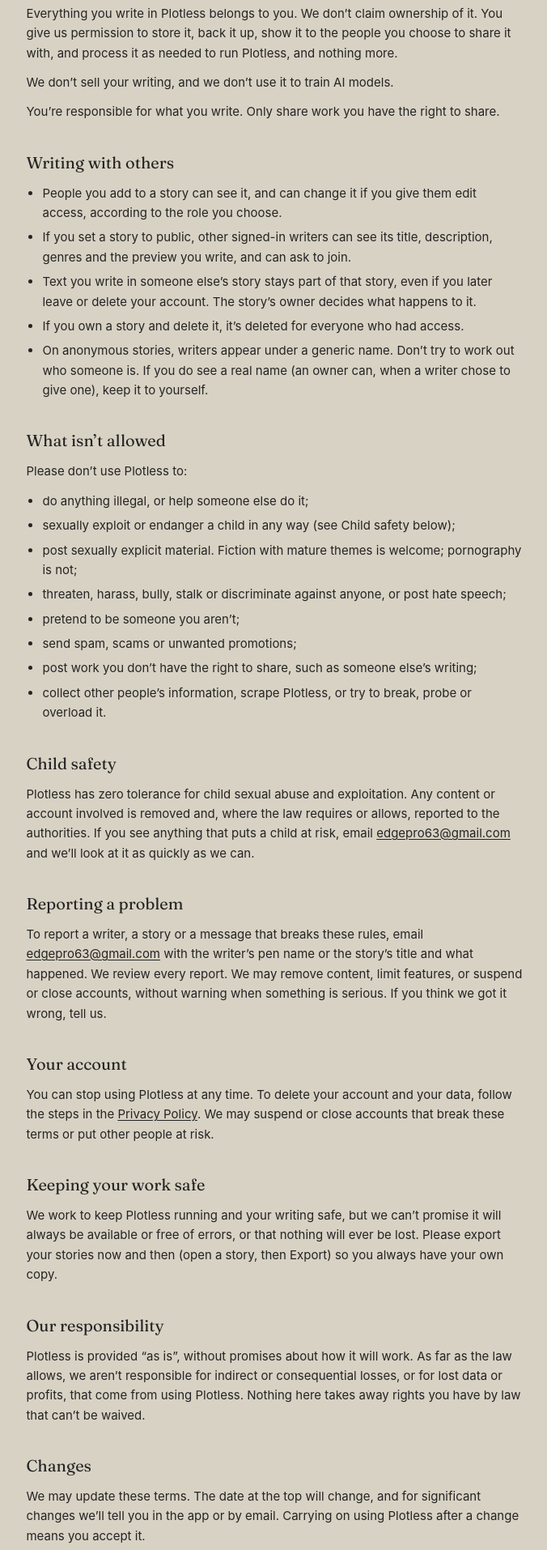
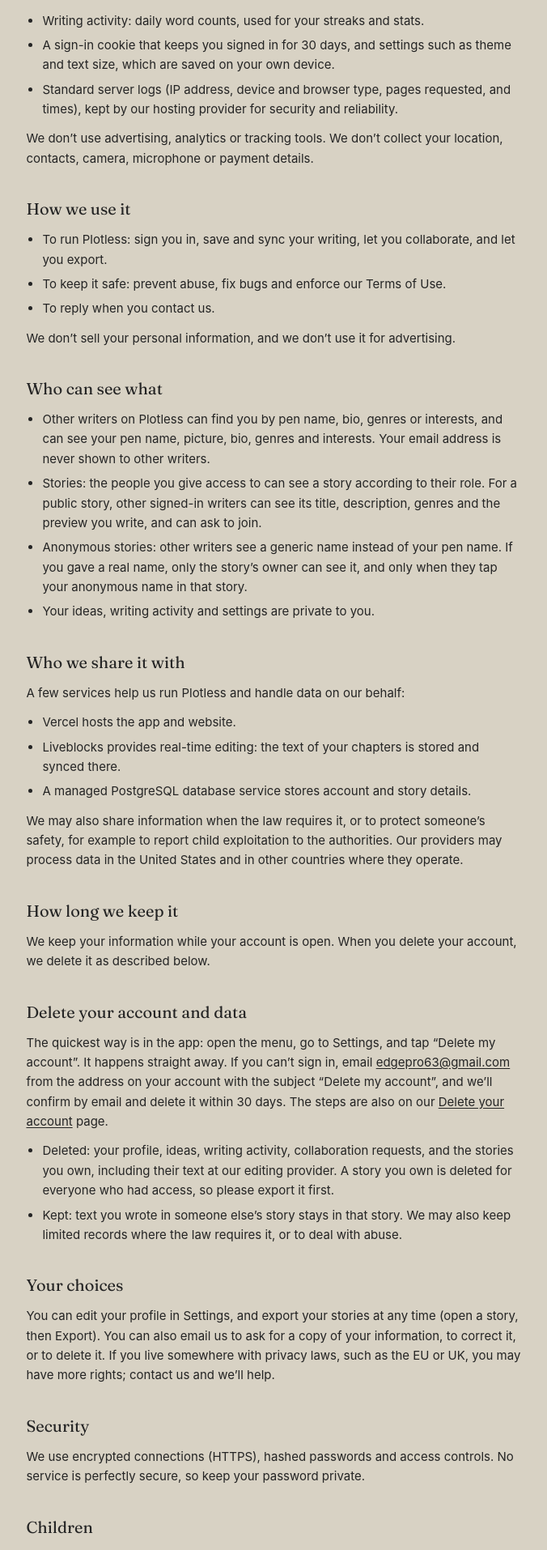
Before and after one commit to pinflow1/Plotles, a Next.js app: page /terms in a window 1280 px wide. Shown: the part 563-2477 px from the top of the page at 81% size, without its empty margins (300-976 px from the left). Built offline with nearby package versions, Linux system fonts and the light colour scheme.

Commit message:
Rename TermsPage to PrivacyPage and update content

```diff
--- a/app/terms/page.tsx
+++ b/app/terms/page.tsx
@@ -2,123 +2,140 @@ import type { Metadata } from "next";
 import Link from "next/link";
 import { BulletList, LegalPage, Section, SupportLink } from "@/components/legal/LegalPage";
 
-export const metadata: Metadata = { title: "Terms of Use · Plotless" };
+export const metadata: Metadata = { title: "Privacy Policy · Plotless" };
 
-export default function TermsPage() {
+export default function PrivacyPage() {
   return (
-    <LegalPage title="Terms of Use">
+    <LegalPage title="Privacy Policy">
       <p>
-        These are the rules for using Plotless, the writing app and website run by Qing (&ldquo;Plotless&rdquo;, &ldquo;we&rdquo;,
-        &ldquo;us&rdquo;). By creating an account or using Plotless you agree to them. If you don&rsquo;t agree, please
-        don&rsquo;t use it. Our{" "}
-        <Link href="/privacy" className="text-text underline underline-offset-2">
-          Privacy Policy
-        </Link>{" "}
-        explains how we handle your information.
+        This explains what Plotless collects, why, who can see it, and what you can do about it. Plotless is run by Qing. If
+        you have any questions, email <SupportLink />.
       </p>
 
-      <Section title="Who can use Plotless">
+      <Section title="What we collect">
+        <p>What you give us:</p>
         <BulletList
           items={[
-            "You must be at least 13 years old.",
-            "Give us accurate information, and keep your password private. You’re responsible for what happens under your account.",
-            <>If you think someone else has got into your account, email <SupportLink /> straight away.</>,
+            "Account details: your email address, a password (stored scrambled, or hashed, so we can’t read it) and a pen name.",
+            "Optional profile details: a picture, a bio, genres, interests, and a real name (kept private, see below).",
+            "What you write and do: your stories (titles, descriptions, covers, goals), chapters and their text, ideas, collaboration requests and the messages in them, and which stories you can open.",
+          ]}
+        />
+        <p>What we collect automatically:</p>
+        <BulletList
+          items={[
+            "Writing activity: daily word counts, used for your streaks and stats.",
+            "A sign-in cookie that keeps you signed in for 30 days, and settings such as theme and text size, which are saved on your own device.",
+            "Standard server logs (IP address, device and browser type, pages requested, and times), kept by our hosting provider for security and reliability.",
+          ]}
+        />
+        <p>
+          We don&rsquo;t use advertising, analytics or tracking tools. We don&rsquo;t collect your location, contacts, camera,
+          microphone or payment details.
+        </p>
+      </Section>
+
+      <Section title="How we use it">
+        <BulletList
+          items={[
+            "To run Plotless: sign you in, save and sync your writing, let you collaborate, and let you export.",
+            "To keep it safe: prevent abuse, fix bugs and enforce our Terms of Use.",
+            "To reply when you contact us.",
+          ]}
+        />
+        <p>We don&rsquo;t sell your personal information, and we don&rsquo;t use it for advertising.</p>
+      </Section>
+
+      <Section title="Who can see what">
+        <BulletList
+          items={[
+            "Other writers on Plotless can find you by pen name, bio, genres or interests, and can see your pen name, picture, bio, genres and interests. Your email address is never shown to other writers.",
+            "Stories: the people you give access to can see a story according to their role. For a public story, other signed-in writers can see its title, description, genres and the preview you write, and can ask to join.",
+            "Anonymous stories: other writers see a generic name instead of your pen name. If you gave a real name, only the story’s owner can see it, and only when they tap your anonymous name in that story.",
+            "Your ideas, writing activity and settings are private to you.",
           ]}
         />
       </Section>
 
-      <Section title="Your writing is yours">
+      <Section title="Who we share it with">
+        <p>A few services help us run Plotless and handle data on our behalf:</p>
+        <BulletList
+          items={[
+            "Vercel hosts the app and website.",
+            "Liveblocks provides real-time editing: the text of your chapters is stored and synced there.",
+            "A managed PostgreSQL database service stores account and story details.",
+          ]}
+        />
         <p>
-          Everything you write in Plotless belongs to you. We don&rsquo;t claim ownership of it. You give us permission to store
-          it, back it up, show it to the people you choose to share it with, and process it as needed to run Plotless, and
-          nothing more.
+          We may also share information when the law requires it, or to protect someone&rsquo;s safety, for example to report
+          child exploitation to the authorities. Our providers may process data in the United States and in other countries
+          where they operate.
         </p>
-        <p>We don&rsquo;t sell your writing, and we don&rsquo;t use it to train AI models.</p>
-        <p>You&rsquo;re responsible for what you write. Only share work you have the right to share.</p>
       </Section>
 
-      <Section title="Writing with others">
+      <Section title="How long we keep it">
+        <p>
+          We keep your information while your account is open. When you delete your account, we delete it as described below.
+        </p>
+      </Section>
+
+      <Section id="delete-account" title="Delete your account and data">
+        <p>
+          The quickest way is in the app: open the menu, go to Settings, and tap &ldquo;Delete my account&rdquo;. It happens
+          straight away. If you can&rsquo;t sign in, email <SupportLink /> from the address on your account with the subject
+          &ldquo;Delete my account&rdquo;, and we&rsquo;ll confirm by email and delete it within 30 days. The steps are also on
+          our{" "}
+          <Link href="/delete-account" className="text-text underline underline-offset-2">
+            Delete your account
+          </Link>{" "}
+          page.
+        </p>
         <BulletList
           items={[
-            "People you add to a story can see it, and can change it if you give them edit access, according to the role you choose.",
-            "If you set a story to public, other signed-in writers can see its title, description, genres and the preview you write, and can ask to join.",
-            "Text you write in someone else’s story stays part of that story, even if you later leave or delete your account. The story’s owner decides what happens to it.",
-            "If you own a story and delete it, it’s deleted for everyone who had access.",
-            "On anonymous stories, writers appear under a generic name. Don’t try to work out who someone is. If you do see a real name (an owner can, when a writer chose to give one), keep it to yourself.",
+            "Deleted: your profile, ideas, writing activity, collaboration requests, and the stories you own, including their text at our editing provider. A story you own is deleted for everyone who had access, so please export it first.",
+            "Kept: text you wrote in someone else’s story stays in that story. We may also keep limited records where the law requires it, or to deal with abuse.",
           ]}
         />
       </Section>
 
-      <Section title="What isn’t allowed">
-        <p>Please don&rsquo;t use Plotless to:</p>
-        <BulletList
-          items={[
-            "do anything illegal, or help someone else do it;",
-            "sexually exploit or endanger a child in any way (see Child safety below);",
-            "post sexually explicit material. Fiction with mature themes is welcome; pornography is not;",
-            "threaten, harass, bully, stalk or discriminate against anyone, or post hate speech;",
-            "pretend to be someone you aren’t;",
-            "send spam, scams or unwanted promotions;",
-            "post work you don’t have the right to share, such as someone else’s writing;",
-            "collect other people’s information, scrape Plotless, or try to break, probe or overload it.",
-          ]}
-        />
-      </Section>
-
-      <Section id="child-safety" title="Child safety">
+      <Section title="Your choices">
         <p>
-          Plotless has zero tolerance for child sexual abuse and exploitation. Any content or account involved is removed and,
-          where the law requires or allows, reported to the authorities. If you see anything that puts a child at risk, email{" "}
-          <SupportLink /> and we&rsquo;ll look at it as quickly as we can.
+          You can edit your profile in Settings, and export your stories at any time (open a story, then Export). You can also
+          email us to ask for a copy of your information, to correct it, or to delete it. If you live somewhere with privacy
+          laws, such as the EU or UK, you may have more rights; contact us and we&rsquo;ll help.
         </p>
       </Section>
 
-      <Section title="Reporting a problem">
+      <Section title="Security">
         <p>
-          To report a writer, a story or a message that breaks these rules, email <SupportLink /> with the writer&rsquo;s pen
-          name or the story&rsquo;s title and what happened. We review every report. We may remove content, limit features, or
-          suspend or close accounts, without warning when something is serious. If you think we got it wrong, tell us.
+          We use encrypted connections (HTTPS), hashed passwords and access controls. No service is perfectly secure, so keep
+          your password private.
         </p>
       </Section>
 
-      <Section title="Your account">
+      <Section title="Children">
         <p>
-          You can stop using Plotless at any time. To delete your account and your data, follow the steps in the{" "}
-          <Link href="/privacy#delete-account" className="text-text underline underline-offset-2">
-            Privacy Policy
-          </Link>
-          . We may suspend or close accounts that break these terms or put other people at risk.
-        </p>
-      </Section>
-
-      <Section title="Keeping your work safe">
-        <p>
-          We work to keep Plotless running and your writing safe, but we can&rsquo;t promise it will always be available or free
-          of errors, or that nothing will ever be lost. Please export your stories now and then (open a story, then Export) so
-          you always have your own copy.
-        </p>
-      </Section>
-
-      <Section title="Our responsibility">
-        <p>
-          Plotless is provided &ldquo;as is&rdquo;, without promises about how it will work. As far as the law allows, we
-          aren&rsquo;t responsible for indirect or consequential losses, or for lost data or profits, that come from using
-          Plotless. Nothing here takes away rights you have by law that can&rsquo;t be waived.
+          Plotless is for people 13 and older. We don&rsquo;t knowingly collect information from children under 13, and if we
+          learn we have, we&rsquo;ll delete it. If you think a child under 13 has an account, email <SupportLink />.
         </p>
       </Section>
 
       <Section title="Changes">
         <p>
-          We may update these terms. The date at the top will change, and for significant changes we&rsquo;ll tell you in the
-          app or by email. Carrying on using Plotless after a change means you accept it.
+          We may update this policy. The date at the top will change, and for significant changes we&rsquo;ll tell you in the
+          app or by email. Our{" "}
+          <Link href="/terms" className="text-text underline underline-offset-2">
+            Terms of Use
+          </Link>{" "}
+          explain the rules for using Plotless.
         </p>
       </Section>
 
       <Section title="Contact">
         <p>
-          Questions about these terms? Email <SupportLink />.
+          Email <SupportLink />.
         </p>
       </Section>
     </LegalPage>
   );
-            }
+}
```
